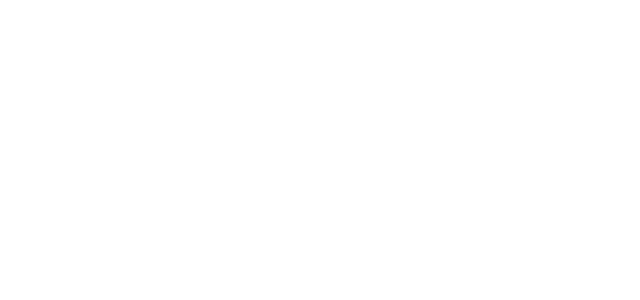
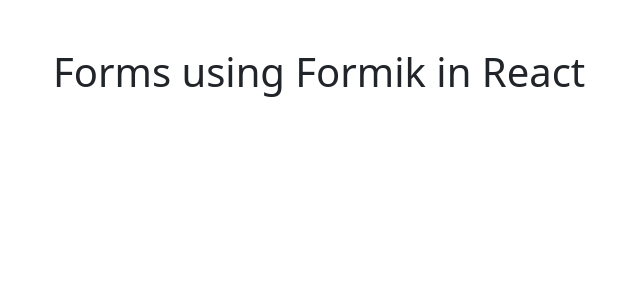
Before and after one commit to citysiva180/learningapp, a React (Create React App) app: page /forms in a window 1280 px wide. Before the commit this address had no page. Shown: the top 300 px of the page, without its empty margins (41-681 px from the left). Built offline with nearby package versions, Linux system fonts and the light colour scheme.

Commit message:
Added Formik Package for Learning

```diff
--- a/package.json
+++ b/package.json
@@ -8,6 +8,7 @@
     "@testing-library/user-event": "^12.8.3",
     "bootstrap": "^5.1.3",
     "bootswatch": "^5.1.3",
+    "formik": "^2.2.9",
     "react": "^17.0.2",
     "react-bootstrap": "^2.0.2",
     "react-dom": "^17.0.2",
--- a/src/App.js
+++ b/src/App.js
@@ -6,6 +6,7 @@
 import ToggleEvents from "./components/ReactEvents/RaisingEvents";
 import RenderingTables from "./components/RenderingTables/RenderingTables";
 import InputBox from "./components/InputBox/InputBox";
+import Forms from "./components/Forms/Forms";
 
 function App() {
   return (
@@ -17,6 +18,7 @@
           <Route path="/tables" element={<RenderingTables />}></Route>
           <Route path="/comment" element={<CommentBox />}></Route>
           <Route path="/inputbox" element={<InputBox />}></Route>
+          <Route path="/forms" element={<Forms />}></Route>
         </Routes>
       </Router>
     </div>
--- a/src/components/Forms/Forms.js
+++ b/src/components/Forms/Forms.js
@@ -0,0 +1,16 @@
+import React from "react";
+import { Container } from "react-bootstrap";
+
+function Forms() {
+  return (
+    <Container>
+      <br></br>
+      <br></br>
+      <h1>Forms using Formik in React</h1>
+      <br></br>
+      <br></br>
+    </Container>
+  );
+}
+
+export default Forms;
```
Also changed, not shown: 1 other file (tests, documents, lock files or other folders).
